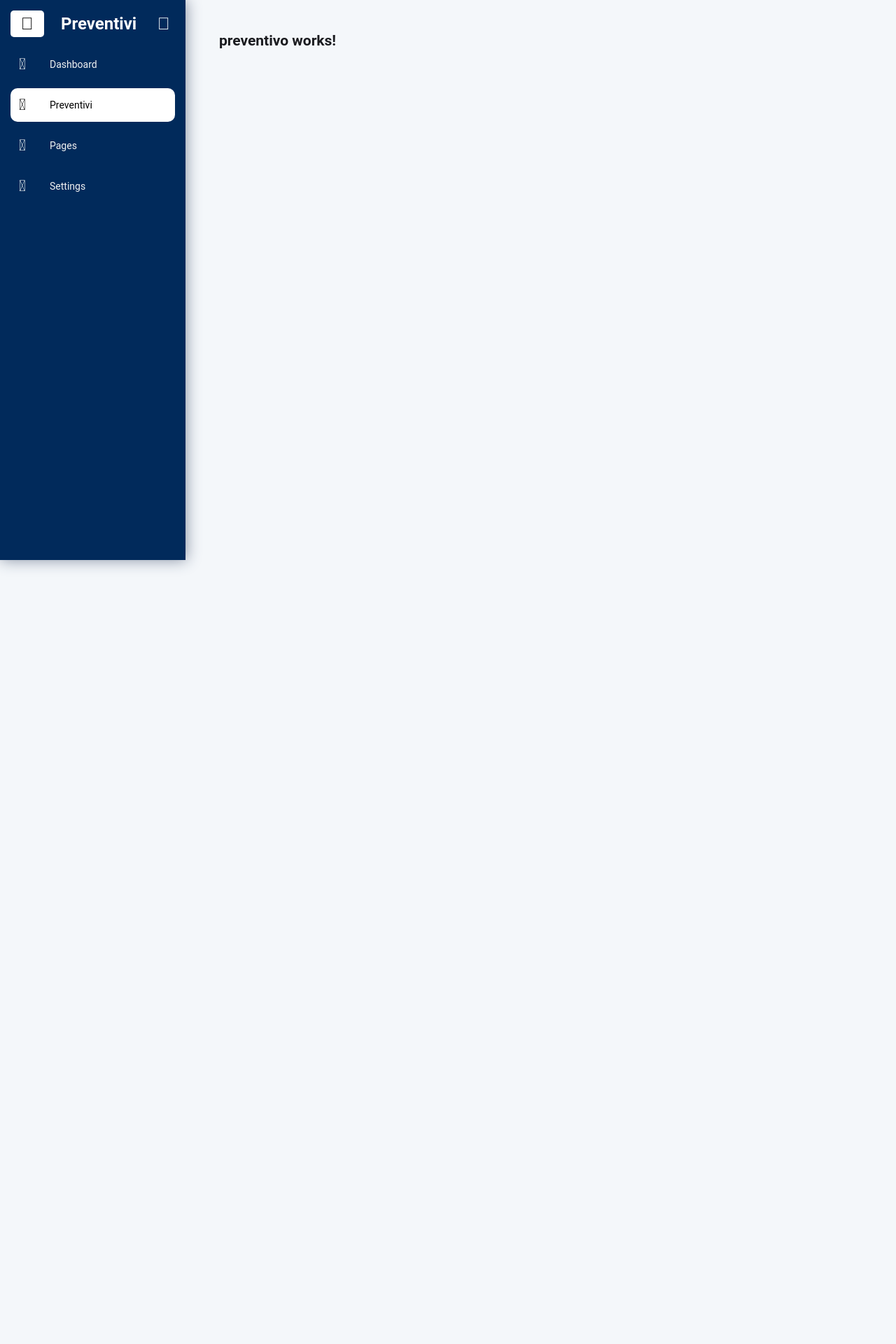
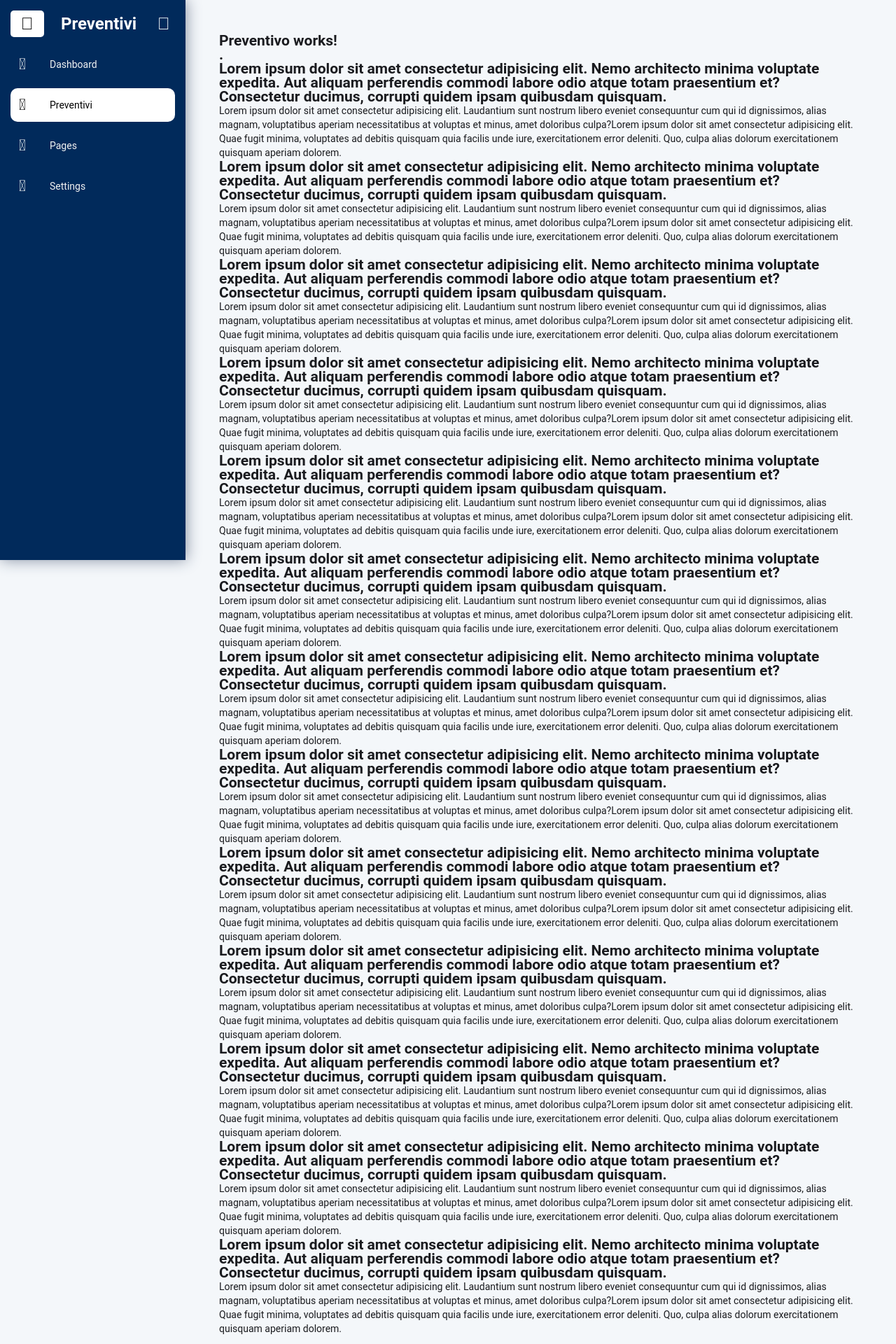
Before and after one commit to JavaSoftwareEntwickler/preventivi-angular, an Angular app: page /preventivo in a window 1280 px wide. Shown: the top 1920 px of the page at 70% size. Before the commit the page ends 800 px from the top, so only its background shows below. Built offline with nearby package versions, Linux system fonts and the light colour scheme.

Commit message:
html per le pagine di prova

```diff
--- a/src/app/dashboard/dashboard.html
+++ b/src/app/dashboard/dashboard.html
@@ -1,3 +1,5 @@
+<h2>Dashboard works!</h2>
+<h2>.</h2>
 <h2>Lorem ipsum dolor sit amet consectetur adipisicing elit. Nemo architecto minima voluptate expedita. Aut aliquam
     perferendis commodi labore odio atque totam praesentium et? Consectetur ducimus, corrupti quidem ipsam quibusdam
     quisquam.</h2>
--- a/src/app/preventivo/preventivo.html
+++ b/src/app/preventivo/preventivo.html
@@ -1 +1,106 @@
-<h2>preventivo works!</h2>
+<h2>Preventivo works!</h2>
+<h2>.</h2>
+<h2>Lorem ipsum dolor sit amet consectetur adipisicing elit. Nemo architecto minima voluptate expedita. Aut aliquam
+    perferendis commodi labore odio atque totam praesentium et? Consectetur ducimus, corrupti quidem ipsam quibusdam
+    quisquam.</h2>
+
+<p>Lorem ipsum dolor sit amet consectetur adipisicing elit. Laudantium sunt nostrum libero eveniet consequuntur cum qui
+    id dignissimos, alias magnam, voluptatibus aperiam necessitatibus at voluptas et minus, amet doloribus culpa?Lorem
+    ipsum dolor sit amet consectetur adipisicing elit. Quae fugit minima, voluptates ad debitis quisquam quia facilis
+    unde iure, exercitationem error deleniti. Quo, culpa alias dolorum exercitationem quisquam aperiam dolorem.</p>
+<h2>Lorem ipsum dolor sit amet consectetur adipisicing elit. Nemo architecto minima voluptate expedita. Aut aliquam
+    perferendis commodi labore odio atque totam praesentium et? Consectetur ducimus, corrupti quidem ipsam quibusdam
+    quisquam.</h2>
+
+<p>Lorem ipsum dolor sit amet consectetur adipisicing elit. Laudantium sunt nostrum libero eveniet consequuntur cum qui
+    id dignissimos, alias magnam, voluptatibus aperiam necessitatibus at voluptas et minus, amet doloribus culpa?Lorem
+    ipsum dolor sit amet consectetur adipisicing elit. Quae fugit minima, voluptates ad debitis quisquam quia facilis
+    unde iure, exercitationem error deleniti. Quo, culpa alias dolorum exercitationem quisquam aperiam dolorem.</p>
+<h2>Lorem ipsum dolor sit amet consectetur adipisicing elit. Nemo architecto minima voluptate expedita. Aut aliquam
+    perferendis commodi labore odio atque totam praesentium et? Consectetur ducimus, corrupti quidem ipsam quibusdam
+    quisquam.</h2>
+
+<p>Lorem ipsum dolor sit amet consectetur adipisicing elit. Laudantium sunt nostrum libero eveniet consequuntur cum qui
+    id dignissimos, alias magnam, voluptatibus aperiam necessitatibus at voluptas et minus, amet doloribus culpa?Lorem
+    ipsum dolor sit amet consectetur adipisicing elit. Quae fugit minima, voluptates ad debitis quisquam quia facilis
+    unde iure, exercitationem error deleniti. Quo, culpa alias dolorum exercitationem quisquam aperiam dolorem.</p>
+<h2>Lorem ipsum dolor sit amet consectetur adipisicing elit. Nemo architecto minima voluptate expedita. Aut aliquam
+    perferendis commodi labore odio atque totam praesentium et? Consectetur ducimus, corrupti quidem ipsam quibusdam
+    quisquam.</h2>
+
+<p>Lorem ipsum dolor sit amet consectetur adipisicing elit. Laudantium sunt nostrum libero eveniet consequuntur cum qui
+    id dignissimos, alias magnam, voluptatibus aperiam necessitatibus at voluptas et minus, amet doloribus culpa?Lorem
+    ipsum dolor sit amet consectetur adipisicing elit. Quae fugit minima, voluptates ad debitis quisquam quia facilis
+    unde iure, exercitationem error deleniti. Quo, culpa alias dolorum exercitationem quisquam aperiam dolorem.</p>
+<h2>Lorem ipsum dolor sit amet consectetur adipisicing elit. Nemo architecto minima voluptate expedita. Aut aliquam
+    perferendis commodi labore odio atque totam praesentium et? Consectetur ducimus, corrupti quidem ipsam quibusdam
+    quisquam.</h2>
+
+<p>Lorem ipsum dolor sit amet consectetur adipisicing elit. Laudantium sunt nostrum libero eveniet consequuntur cum qui
+    id dignissimos, alias magnam, voluptatibus aperiam necessitatibus at voluptas et minus, amet doloribus culpa?Lorem
+    ipsum dolor sit amet consectetur adipisicing elit. Quae fugit minima, voluptates ad debitis quisquam quia facilis
+    unde iure, exercitationem error deleniti. Quo, culpa alias dolorum exercitationem quisquam aperiam dolorem.</p>
+<h2>Lorem ipsum dolor sit amet consectetur adipisicing elit. Nemo architecto minima voluptate expedita. Aut aliquam
+    perferendis commodi labore odio atque totam praesentium et? Consectetur ducimus, corrupti quidem ipsam quibusdam
+    quisquam.</h2>
+
+<p>Lorem ipsum dolor sit amet consectetur adipisicing elit. Laudantium sunt nostrum libero eveniet consequuntur cum qui
+    id dignissimos, alias magnam, voluptatibus aperiam necessitatibus at voluptas et minus, amet doloribus culpa?Lorem
+    ipsum dolor sit amet consectetur adipisicing elit. Quae fugit minima, voluptates ad debitis quisquam quia facilis
+    unde iure, exercitationem error deleniti. Quo, culpa alias dolorum exercitationem quisquam aperiam dolorem.</p>
+<h2>Lorem ipsum dolor sit amet consectetur adipisicing elit. Nemo architecto minima voluptate expedita. Aut aliquam
+    perferendis commodi labore odio atque totam praesentium et? Consectetur ducimus, corrupti quidem ipsam quibusdam
+    quisquam.</h2>
+
+<p>Lorem ipsum dolor sit amet consectetur adipisicing elit. Laudantium sunt nostrum libero eveniet consequuntur cum qui
+    id dignissimos, alias magnam, voluptatibus aperiam necessitatibus at voluptas et minus, amet doloribus culpa?Lorem
+    ipsum dolor sit amet consectetur adipisicing elit. Quae fugit minima, voluptates ad debitis quisquam quia facilis
+    unde iure, exercitationem error deleniti. Quo, culpa alias dolorum exercitationem quisquam aperiam dolorem.</p>
+<h2>Lorem ipsum dolor sit amet consectetur adipisicing elit. Nemo architecto minima voluptate expedita. Aut aliquam
+    perferendis commodi labore odio atque totam praesentium et? Consectetur ducimus, corrupti quidem ipsam quibusdam
+    quisquam.</h2>
+
+<p>Lorem ipsum dolor sit amet consectetur adipisicing elit. Laudantium sunt nostrum libero eveniet consequuntur cum qui
+    id dignissimos, alias magnam, voluptatibus aperiam necessitatibus at voluptas et minus, amet doloribus culpa?Lorem
+    ipsum dolor sit amet consectetur adipisicing elit. Quae fugit minima, voluptates ad debitis quisquam quia facilis
+    unde iure, exercitationem error deleniti. Quo, culpa alias dolorum exercitationem quisquam aperiam dolorem.</p>
+<h2>Lorem ipsum dolor sit amet consectetur adipisicing elit. Nemo architecto minima voluptate expedita. Aut aliquam
+    perferendis commodi labore odio atque totam praesentium et? Consectetur ducimus, corrupti quidem ipsam quibusdam
+    quisquam.</h2>
+
+<p>Lorem ipsum dolor sit amet consectetur adipisicing elit. Laudantium sunt nostrum libero eveniet consequuntur cum qui
+    id dignissimos, alias magnam, voluptatibus aperiam necessitatibus at voluptas et minus, amet doloribus culpa?Lorem
+    ipsum dolor sit amet consectetur adipisicing elit. Quae fugit minima, voluptates ad debitis quisquam quia facilis
+    unde iure, exercitationem error deleniti. Quo, culpa alias dolorum exercitationem quisquam aperiam dolorem.</p>
+<h2>Lorem ipsum dolor sit amet consectetur adipisicing elit. Nemo architecto minima voluptate expedita. Aut aliquam
+    perferendis commodi labore odio atque totam praesentium et? Consectetur ducimus, corrupti quidem ipsam quibusdam
+    quisquam.</h2>
+
+<p>Lorem ipsum dolor sit amet consectetur adipisicing elit. Laudantium sunt nostrum libero eveniet consequuntur cum qui
+    id dignissimos, alias magnam, voluptatibus aperiam necessitatibus at voluptas et minus, amet doloribus culpa?Lorem
+    ipsum dolor sit amet consectetur adipisicing elit. Quae fugit minima, voluptates ad debitis quisquam quia facilis
+    unde iure, exercitationem error deleniti. Quo, culpa alias dolorum exercitationem quisquam aperiam dolorem.</p>
+<h2>Lorem ipsum dolor sit amet consectetur adipisicing elit. Nemo architecto minima voluptate expedita. Aut aliquam
+    perferendis commodi labore odio atque totam praesentium et? Consectetur ducimus, corrupti quidem ipsam quibusdam
+    quisquam.</h2>
+
+<p>Lorem ipsum dolor sit amet consectetur adipisicing elit. Laudantium sunt nostrum libero eveniet consequuntur cum qui
+    id dignissimos, alias magnam, voluptatibus aperiam necessitatibus at voluptas et minus, amet doloribus culpa?Lorem
+    ipsum dolor sit amet consectetur adipisicing elit. Quae fugit minima, voluptates ad debitis quisquam quia facilis
+    unde iure, exercitationem error deleniti. Quo, culpa alias dolorum exercitationem quisquam aperiam dolorem.</p>
+<h2>Lorem ipsum dolor sit amet consectetur adipisicing elit. Nemo architecto minima voluptate expedita. Aut aliquam
+    perferendis commodi labore odio atque totam praesentium et? Consectetur ducimus, corrupti quidem ipsam quibusdam
+    quisquam.</h2>
+
+<p>Lorem ipsum dolor sit amet consectetur adipisicing elit. Laudantium sunt nostrum libero eveniet consequuntur cum qui
+    id dignissimos, alias magnam, voluptatibus aperiam necessitatibus at voluptas et minus, amet doloribus culpa?Lorem
+    ipsum dolor sit amet consectetur adipisicing elit. Quae fugit minima, voluptates ad debitis quisquam quia facilis
+    unde iure, exercitationem error deleniti. Quo, culpa alias dolorum exercitationem quisquam aperiam dolorem.</p>
+<h2>Lorem ipsum dolor sit amet consectetur adipisicing elit. Nemo architecto minima voluptate expedita. Aut aliquam
+    perferendis commodi labore odio atque totam praesentium et? Consectetur ducimus, corrupti quidem ipsam quibusdam
+    quisquam.</h2>
+
+<p>Lorem ipsum dolor sit amet consectetur adipisicing elit. Laudantium sunt nostrum libero eveniet consequuntur cum qui
+    id dignissimos, alias magnam, voluptatibus aperiam necessitatibus at voluptas et minus, amet doloribus culpa?Lorem
+    ipsum dolor sit amet consectetur adipisicing elit. Quae fugit minima, voluptates ad debitis quisquam quia facilis
+    unde iure, exercitationem error deleniti. Quo, culpa alias dolorum exercitationem quisquam aperiam dolorem.</p>
```
